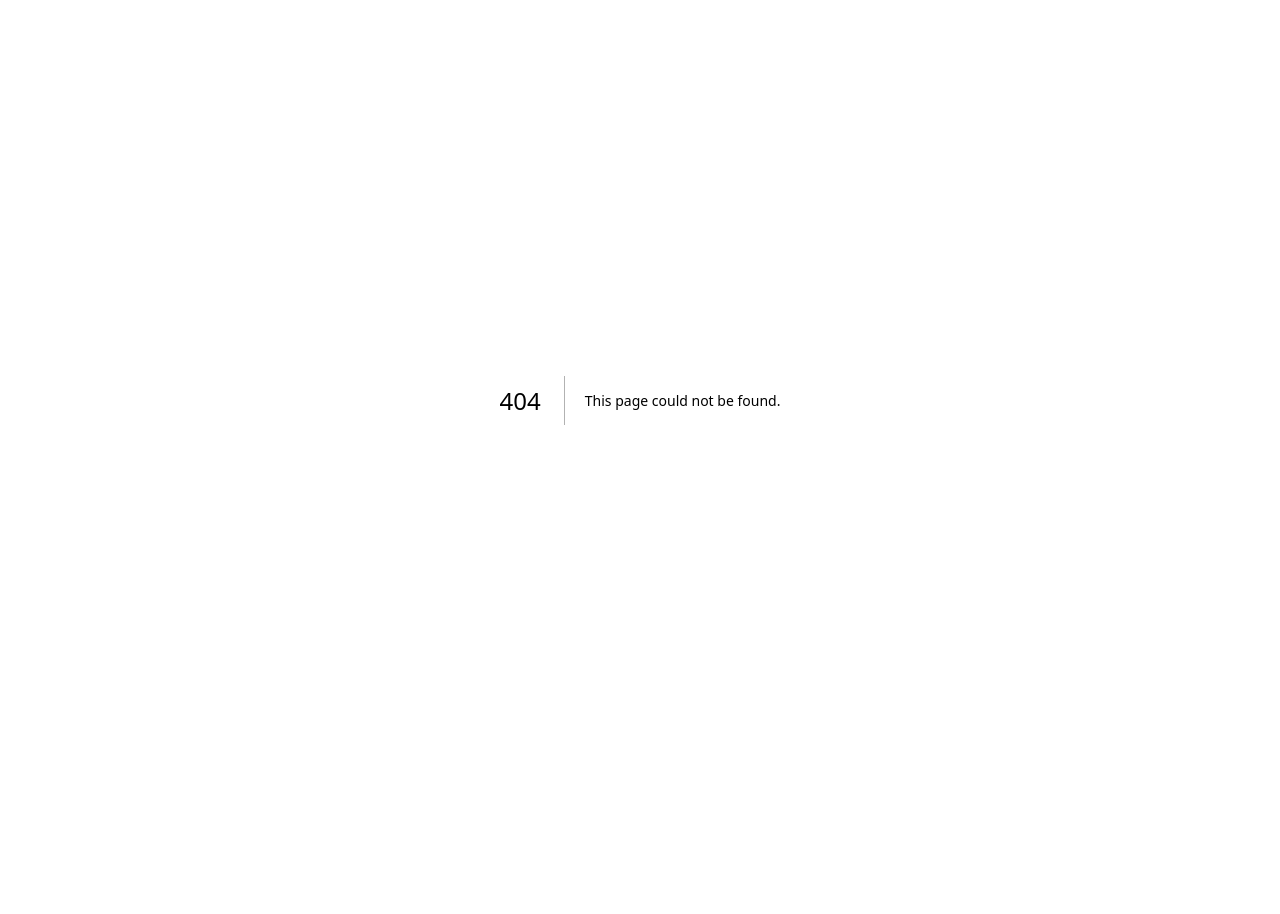
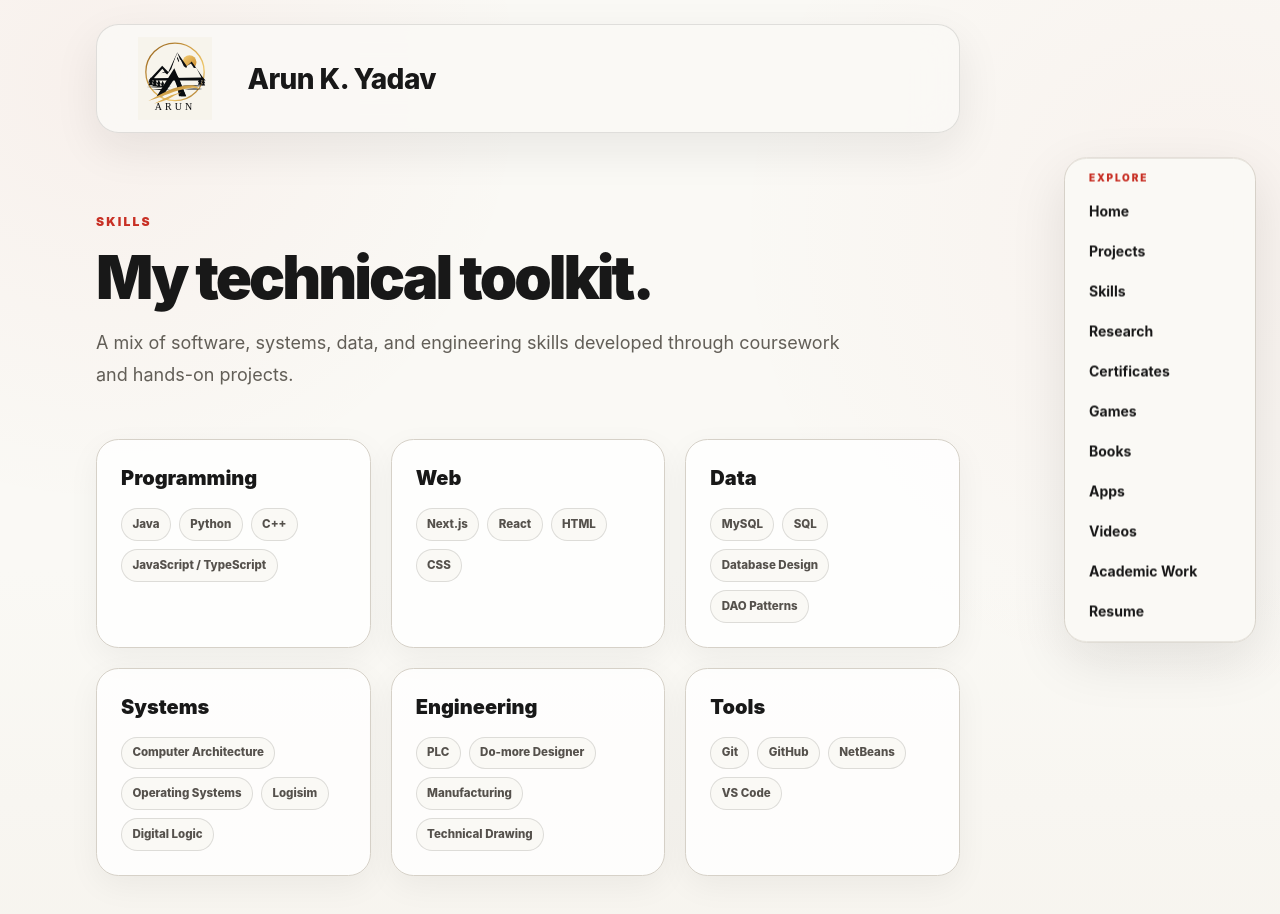
Before and after one commit to arunyadav-214/learning-website, a Next.js app: page /skills in a window 1280 px wide. Before the commit this address had no page. Shown: the top 914 px of the page. Before the commit the page ends 800 px from the top, so only its background shows below. Built offline with nearby package versions, Linux system fonts and the light colour scheme.

Commit message:
Add dedicated skills page

```diff
--- /dev/null
+++ b/app/skills/page.tsx
@@ -0,0 +1,27 @@
+import PageShell from "../PageShell";
+
+const groups = [
+  ["Programming", ["Java", "Python", "C++", "JavaScript / TypeScript"]],
+  ["Web", ["Next.js", "React", "HTML", "CSS"]],
+  ["Data", ["MySQL", "SQL", "Database Design", "DAO Patterns"]],
+  ["Systems", ["Computer Architecture", "Operating Systems", "Logisim", "Digital Logic"]],
+  ["Engineering", ["PLC", "Do-more Designer", "Manufacturing", "Technical Drawing"]],
+  ["Tools", ["Git", "GitHub", "NetBeans", "VS Code"]],
+] as const;
+
+export default function SkillsPage() {
+  return (
+    <PageShell kicker="SKILLS" title="My technical toolkit." intro="A mix of software, systems, data, and engineering skills developed through coursework and hands-on projects.">
+      <div className="grid gap-5 md:grid-cols-2 lg:grid-cols-3">
+        {groups.map(([title, items]) => (
+          <article key={title} className="rounded-[1.4rem] border border-black/10 bg-white/80 p-6">
+            <h2 className="text-xl font-black">{title}</h2>
+            <div className="mt-4 flex flex-wrap gap-2">
+              {items.map((item) => <span key={item} className="skill-chip">{item}</span>)}
+            </div>
+          </article>
+        ))}
+      </div>
+    </PageShell>
+  );
+}
```
